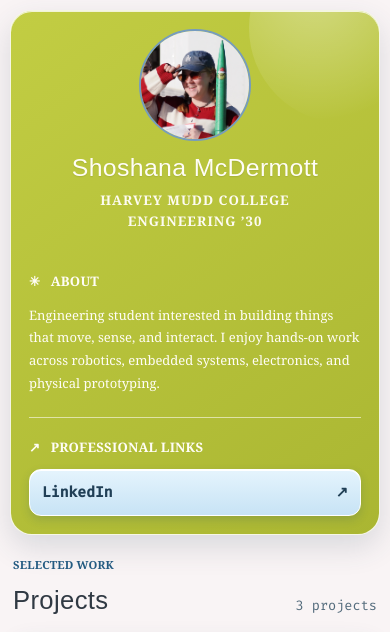
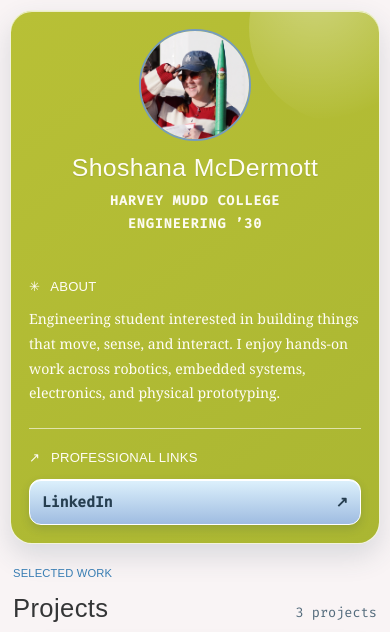
Before and after one commit to smcdermott-commits/smcdermott-commits.github.io, a Jekyll site: the page built from index.html, in a window 390 px wide. Shown: the top 632 px of the page. Built offline with Jekyll 4.4.1, drawn with Linux system fonts in a browser that asks for light colours; some web fonts are replaced.

Commit message:
Apply Frutiger Aero palette and accessible font pairing

```diff
--- a/css/styles.css
+++ b/css/styles.css
@@ -2011,3 +2011,147 @@ a:focus-visible, button:focus-visible, input:focus-visible, textarea:focus-visib
   .post-view .content { padding: 10px 16px 28px; }
   .post-view .content p, .post-view .content li { font-size: 13px; }
 }
+
+
+/* FRUTIGER AERO — Bruno Ace SC headings + Fira Mono body */
+:root {
+  --text-color: #343536;
+  --border-color: #9FBCE1;
+  --link-color: #397FB5;
+  --highlight-color: #B8C036;
+  --background-color: #EAF5FC;
+  --light-background-color: #D9ECF8;
+}
+html, body {
+  color: #343536 !important;
+  background: #EAF5FC !important;
+}
+body, p, li, a, span, button, input, textarea, label, small,
+.project-description, .project-count, .profile-headline, .profile-intro p,
+.portfolio-projects .project-description, .post-view .content,
+.post-view .content p, .post-view .content li, .post-view .content blockquote,
+.post-view .skills-card, .post-view .skills-list, .post-view .skill,
+code, pre, .project-read-more {
+  font-family: 'Fira Mono', monospace !important;
+}
+h1, h2, h3, h4, h5, h6,
+.profile-card > h1, .profile-intro h2, .profile-links h2,
+.project-section-heading h1, .project-section-heading .eyebrow,
+.portfolio-projects .project-card-heading h2,
+.post-view h1, .post-view h2, .post-view h3, .post-view h4,
+.title-header h1, .project-description h2, .skills-card h2 {
+  font-family: 'Bruno Ace SC', sans-serif !important;
+  font-weight: 400 !important;
+  letter-spacing: .015em;
+}
+body {
+  line-height: 1.65 !important;
+  background:
+    radial-gradient(ellipse at 88% 3%, rgba(255,255,255,.95) 0, rgba(255,255,255,0) 35rem),
+    linear-gradient(145deg, #EAF5FC 0%, #D9ECF8 52%, #EEF7FB 100%) !important;
+}
+p, li, .post-view .content p, .post-view .content li {
+  font-size:  .96rem;
+  line-height: 1.75 !important;
+}
+a { color: #245F8A; text-underline-offset: 3px; }
+a:focus-visible, button:focus-visible {
+  outline: 3px solid #65751A !important;
+  outline-offset: 3px;
+}
+
+/* Green profile panel and glossy powder-blue controls */
+.profile-card {
+  background: linear-gradient(145deg, #B8C036 0%, #AAB632 100%) !important;
+  color: #FFFDF6 !important;
+  border: 1px solid rgba(255,255,255,.82) !important;
+  border-radius: 22px !important;
+  box-shadow: inset 0 1px 0 rgba(255,255,255,.72), 0 12px 28px rgba(48,75,92,.16) !important;
+}
+.profile-card > h1, .profile-card .profile-headline,
+.profile-card .profile-intro h2, .profile-card .profile-intro h2 span,
+.profile-card .profile-links h2, .profile-card .profile-links h2 span,
+.profile-card .profile-intro p {
+  color: #FFFDF6 !important;
+}
+.profile-card .profile-intro p { font-size: .88rem; line-height: 1.75 !important; }
+.profile-card .profile-divider, .profile-card .profile-links {
+  border-color: rgba(255,253,246,.62) !important;
+}
+.profile-card .profile-links a {
+  background: linear-gradient(180deg, #DDF1FC 0%, #9FBCE1 100%) !important;
+  color: #263E50 !important;
+  border: 1px solid #FFFFFF !important;
+  border-radius: 12px !important;
+  box-shadow: inset 0 1px 0 #fff, 0 4px 10px rgba(37,61,79,.16) !important;
+}
+.profile-card .profile-links a span { color: #263E50 !important; }
+.profile-card .profile-links a:hover { background: #F4FAFE !important; }
+
+/* Translucent blue glass project cards */
+.portfolio-projects .project-card {
+  background: linear-gradient(145deg, rgba(255,255,255,.96), rgba(224,241,251,.90)) !important;
+  border: 1px solid #9FBCE1 !important;
+  border-radius: 20px !important;
+  box-shadow: inset 0 1px 0 rgba(255,255,255,.98), 0 9px 24px rgba(45,83,112,.12) !important;
+  backdrop-filter: blur(10px);
+}
+.portfolio-projects .project-link:hover .project-card {
+  border-color: #B8C036 !important;
+  box-shadow: inset 0 1px 0 #fff, 0 13px 28px rgba(45,83,112,.18) !important;
+}
+.portfolio-projects .project-card-heading h2,
+.project-section-heading h1 { color: #343536 !important; }
+.project-section-heading .eyebrow, .project-arrow { color: #397FB5 !important; }
+.portfolio-projects .project-description { color: #343536 !important; font-size: .86rem; line-height: 1.75 !important; }
+.portfolio-projects .project-skills .skill {
+  background: #EAF4FB !important; color: #294E68 !important;
+  border: 1px solid #9FBCE1 !important; border-radius: 999px;
+}
+.project-read-more { color: #65751A !important; font-size: .76rem; }
+.project-card-media { background: linear-gradient(145deg, #D9ECF8, #9FBCE1) !important; }
+
+/* Project detail pages share the same typography, palette and glass treatment */
+.post-view {
+  background: linear-gradient(145deg, rgba(255,255,255,.97), rgba(235,246,252,.94)) !important;
+  color: #343536 !important;
+  border: 1px solid #9FBCE1 !important;
+  border-radius: 22px !important;
+  box-shadow: 0 10px 28px rgba(45,83,112,.12), inset 0 1px 0 #fff !important;
+}
+.post-view .summary, .post-view .content { color: #343536 !important; }
+.post-view h1, .post-view h2, .post-view h3, .post-view h4 {
+  color: #343536 !important;
+  line-height: 1.35 !important;
+}
+.post-view .content, .post-view .content p, .post-view .content li {
+  color: #343536 !important;
+  font-size: .92rem;
+  line-height: 1.8 !important;
+}
+.post-view .content a { color: #245F8A !important; }
+.post-view .content blockquote {
+  background: #EAF5FC !important;
+  border-left: 4px solid #86AADA !important;
+  color: #343536 !important;
+}
+.post-view .skills-card, .post-view .project-description {
+  color: #343536 !important;
+}
+.post-view .skill, .post-view .skills-list .skill {
+  background: #EAF4FB !important;
+  color: #294E68 !important;
+  border: 1px solid #9FBCE1 !important;
+}
+.post-view img, .post-view video {
+  border-radius: 14px;
+  max-width: 100%;
+}
+pre, code {
+  background-color: #E4F0F8 !important;
+  color: #263E50 !important;
+}
+@media (max-width: 650px) {
+  .post-view { border-radius: 16px !important; padding-left: 16px; padding-right: 16px; }
+  .post-view .content, .post-view .content p, .post-view .content li { font-size: .86rem; }
+}
```
